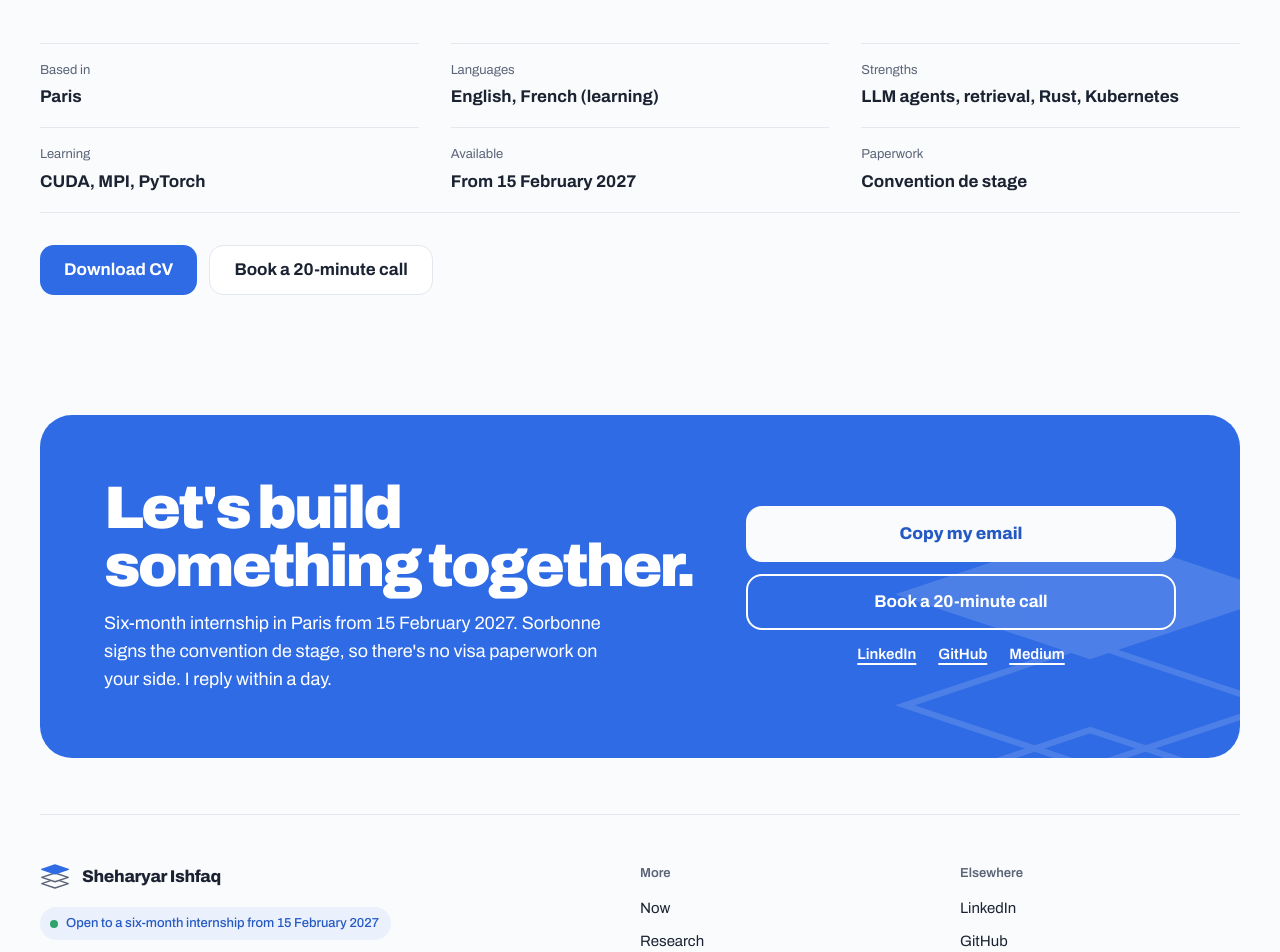
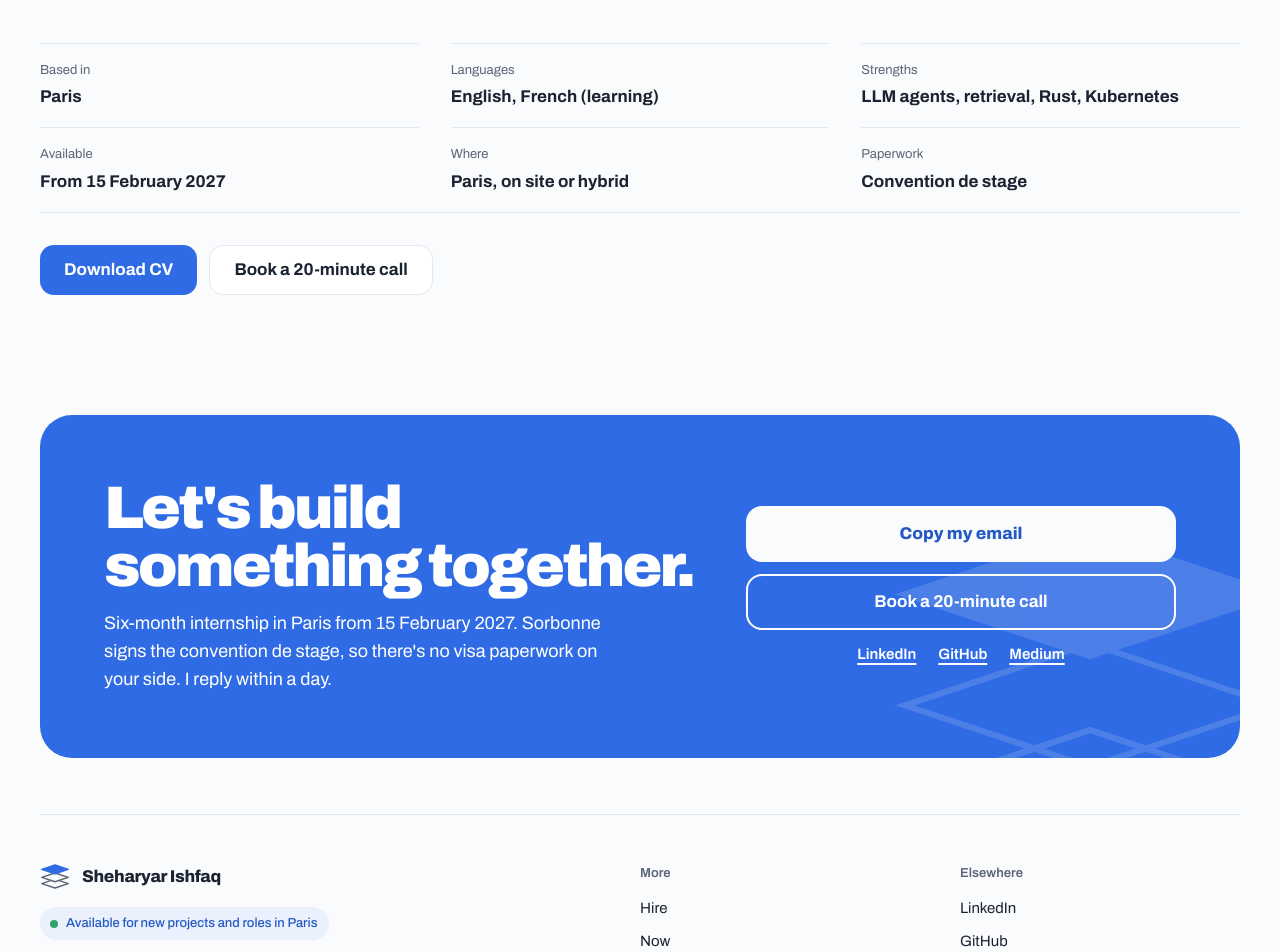
Before and after one commit to sheharyarIshfaq/sheharyarishfaq.com, a Next.js app: page /hire in a window 1280 px wide. Shown: the part 460-1412 px from the top of the page. Built offline with nearby package versions, Linux system fonts and the light colour scheme; no server answers; a web font is replaced by a local one.

Commit message:
move internship details to the hire page

```diff
--- a/content/home.json
+++ b/content/home.json
@@ -97,13 +97,14 @@
       ["Languages", "English, French (learning)"],
       ["Strengths", "LLM agents, retrieval, Rust, Kubernetes"],
       ["Learning", "CUDA, MPI, PyTorch"],
-      ["Available", "From 15 February 2027"],
-      ["Paperwork", "Convention de stage"]
+      ["Available", "New projects and roles"],
+      ["Takes on", "Full-stack and AI projects"]
     ]
   },
   "contact": {
     "title": "Let's build something together.",
-    "text": "Six-month internship in Paris from 15 February 2027. Sorbonne signs the convention de stage, so there's no visa paperwork on your side. I reply within a day.",
+    "text": "Building something? I take on full-stack and AI projects. Hiring for a role? Dates and paperwork are on the {hire}. I reply within a day.",
+    "hireLabel": "Hire page",
     "copyLabel": "Copy my email",
     "copiedLabel": "Email copied",
     "bookCallLabel": "Book a 20-minute call"
--- a/content/pages.json
+++ b/content/pages.json
@@ -6,7 +6,17 @@
   },
   "hire": {
     "title": "Hire",
-    "description": "Sheharyar Ishfaq, AI engineer in Paris, is open to a six-month internship from 15 February 2027. Sorbonne signs the convention de stage, so no visa paperwork."
+    "description": "Sheharyar Ishfaq, AI engineer in Paris, is open to a six-month internship from 15 February 2027. Sorbonne signs the convention de stage, so no visa paperwork.",
+    "heading": "Open to a six-month internship from 15 February 2027",
+    "facts": [
+      ["Based in", "Paris"],
+      ["Languages", "English, French (learning)"],
+      ["Strengths", "LLM agents, retrieval, Rust, Kubernetes"],
+      ["Available", "From 15 February 2027"],
+      ["Where", "Paris, on site or hybrid"],
+      ["Paperwork", "Convention de stage"]
+    ],
+    "contactText": "Six-month internship in Paris from 15 February 2027. Sorbonne signs the convention de stage, so there's no visa paperwork on your side. I reply within a day."
   },
   "now": {
     "description": "What Sheharyar Ishfaq is doing now: final year of an MSc at Sorbonne, with GPU programming in CUDA, parallel computing with MPI and deep learning for vision."
--- a/content/site.json
+++ b/content/site.json
@@ -5,7 +5,7 @@
   "location": "Paris, France",
   "email": "hello@sheharyarishfaq.com",
   "availability": {
-    "pill": "Open to a six-month internship from 15 February 2027",
+    "pill": "Available for new projects and roles in Paris",
     "start": "2027-02-15",
     "length": "6 months",
     "where": "Paris, on site or hybrid",
@@ -13,7 +13,7 @@
   },
   "seo": {
     "title": "Sheharyar Ishfaq — AI engineer, LLM agents and the systems they run on",
-    "description": "Lead engineer at Mavera on an AI platform used by 120+ companies. MSc Computer Science at Sorbonne, Paris. Open to a six-month internship from February 2027.",
+    "description": "Lead engineer at Mavera on an AI platform used by 120+ companies. MSc Computer Science at Sorbonne, Paris. Available for full-stack and AI projects.",
     "alternateNames": ["Sheharyar", "Sherry"]
   },
   "links": {
--- a/src/app/hire/page.tsx
+++ b/src/app/hire/page.tsx
@@ -7,21 +7,19 @@ import { isAvailable } from "@/lib/files";
 import { pageMetadata } from "@/lib/metadata";
 import { site } from "@/lib/site";
 
-const { title, description } = pages.hire;
+const { title, description, heading, facts, contactText } = pages.hire;
 
 export const metadata = pageMetadata({ title, description, path: "/hire" });
 
 export default function HirePage() {
-  const { availability } = site;
-
   return (
     <main id="main" className="container-page">
-      <PageHeader title={availability.pill}>
+      <PageHeader title={heading}>
         <p>{home.hero.summary}</p>
       </PageHeader>
 
       <dl className="grid gap-x-8 border-b border-line sm:grid-cols-2 lg:grid-cols-3">
-        {home.about.facts.map(([term, value]) => (
+        {facts.map(([term, value]) => (
           <div key={term} className="border-t border-line py-4">
             <dt className="text-[13px] text-ink-2">{term}</dt>
             <dd className="pt-0.5 text-[17px] font-bold">{value}</dd>
@@ -40,7 +38,7 @@ export default function HirePage() {
         </ButtonLink>
       </div>
 
-      <Contact />
+      <Contact text={contactText} />
     </main>
   );
 }
--- a/src/app/layout.tsx
+++ b/src/app/layout.tsx
@@ -34,7 +34,7 @@ export const metadata: Metadata = {
   applicationName: site.name,
   authors: [{ name: site.name, url: SITE_URL }],
   creator: site.name,
-  keywords: ["AI engineer", "LLM agents", "Rust", "Kubernetes", "Paris", "internship"],
+  keywords: ["AI engineer", "LLM agents", "Rust", "Kubernetes", "Paris"],
   formatDetection: { email: false, address: false, telephone: false },
   verification: {
     google: process.env.NEXT_PUBLIC_GOOGLE_VERIFICATION,
--- a/src/components/home/Contact.tsx
+++ b/src/components/home/Contact.tsx
@@ -1,10 +1,13 @@
 import home from "@content/home.json";
+import Link from "next/link";
 import { trackLink } from "@/lib/analytics";
 import { isReady, site } from "@/lib/site";
 import { CopyEmail } from "./CopyEmail";
 
-export function Contact() {
-  const { title, text, copyLabel, copiedLabel, bookCallLabel } = home.contact;
+export function Contact({ text = home.contact.text }: { text?: string }) {
+  const { title, hireLabel, copyLabel, copiedLabel, bookCallLabel } = home.contact;
+  // {hire} in the text marks where the link to the hire page goes.
+  const [beforeHire, afterHire] = text.split("{hire}");
   const links = [
     ["LinkedIn", site.links.linkedin],
     ["GitHub", site.links.github],
@@ -27,7 +30,17 @@ export function Contact() {
           <h2 id="contact-title" className="text-[38px] leading-[0.98] tracking-[-0.05em] font-stretch-[120%] md:text-[60px]">
             {title}
           </h2>
-          <p className="max-w-[520px] text-[17px] leading-[1.55] md:text-lg">{text}</p>
+          <p className="max-w-[520px] text-[17px] leading-[1.55] md:text-lg">
+            {beforeHire}
+            {afterHire !== undefined && (
+              <>
+                <Link href="/hire" className="underline decoration-2 underline-offset-4">
+                  {hireLabel}
+                </Link>
+                {afterHire}
+              </>
+            )}
+          </p>
         </div>
         <div className="relative flex flex-col gap-3">
           <CopyEmail email={site.email} label={copyLabel} copiedLabel={copiedLabel} />
--- a/src/components/layout/SiteFooter.tsx
+++ b/src/components/layout/SiteFooter.tsx
@@ -9,6 +9,7 @@ import { site } from "@/lib/site";
 import { MadeWith } from "./MadeWith";
 
 const morePages = [
+  { href: "/hire", label: pages.hire.title },
   { href: "/now", label: home.now.title },
   { href: "/research", label: pages.research.title },
   { href: "/colophon", label: pages.colophon.title },
--- a/src/lib/analytics.ts
+++ b/src/lib/analytics.ts
@@ -12,7 +12,7 @@ const outbound: [host: RegExp, name: string][] = [
 export function trackLink(href: string): EventAttributes | undefined {
   if (href.startsWith("mailto:")) return { "data-umami-event": "email-click" };
   if (href.startsWith("/cv/")) {
-    return { "data-umami-event": "cv-download", "data-umami-event-cv": href.includes("academic") ? "academic" : "internship" };
+    return { "data-umami-event": "cv-download", "data-umami-event-cv": href.includes("academic") ? "academic" : "main" };
   }
   if (href.endsWith("-report.pdf")) return { "data-umami-event": "report-download" };
 
```
Also changed, not shown: public/llms.txt, 1 other file (tests, documents, lock files or other folders).
